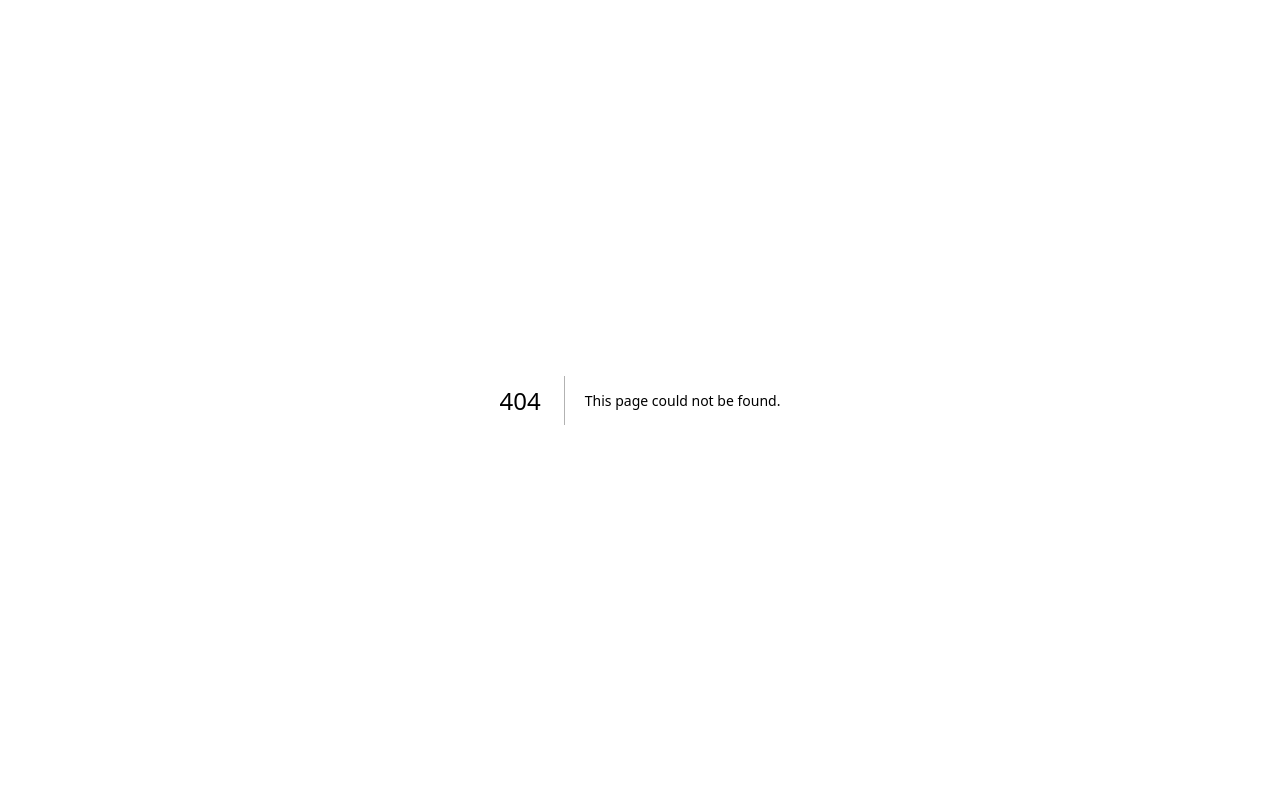
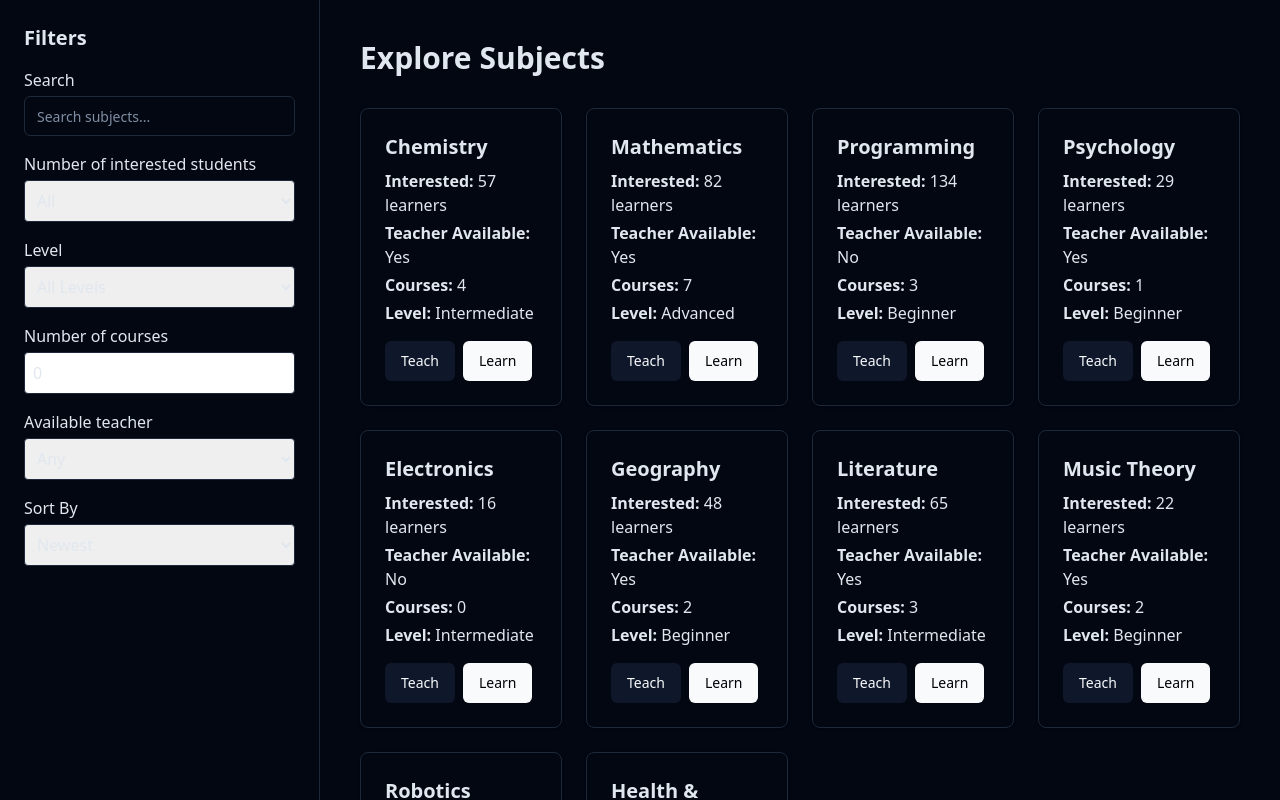
Before and after one commit to certego/BuffaLogs, a Next.js app in the folder frontend/: page /subjects in a window 1280 px wide. Before the commit this address had no page. Shown: the top 800 px of the page. Built offline with nearby package versions, Linux system fonts and the light colour scheme.

Commit message:
Add files via upload

```diff
--- /dev/null
+++ b/frontend/pages/subjects.tsx
@@ -0,0 +1,197 @@
+import * as React from "react";
+import { useState, useMemo } from "react";
+import { Input } from "@/components/ui/input";
+import { Button } from "@/components/ui/button";
+
+// Mock subject data
+const SUBJECTS = [
+  {
+    name: "Chemistry",
+    interested: 57,
+    teacher: true,
+    courses: 4,
+    level: "Intermediate",
+  },
+  {
+    name: "Mathematics",
+    interested: 82,
+    teacher: true,
+    courses: 7,
+    level: "Advanced",
+  },
+  {
+    name: "Programming",
+    interested: 134,
+    teacher: false,
+    courses: 3,
+    level: "Beginner",
+  },
+  {
+    name: "Psychology",
+    interested: 29,
+    teacher: true,
+    courses: 1,
+    level: "Beginner",
+  },
+  {
+    name: "Electronics",
+    interested: 16,
+    teacher: false,
+    courses: 0,
+    level: "Intermediate",
+  },
+  {
+    name: "Geography",
+    interested: 48,
+    teacher: true,
+    courses: 2,
+    level: "Beginner",
+  },
+  {
+    name: "Literature",
+    interested: 65,
+    teacher: true,
+    courses: 3,
+    level: "Intermediate",
+  },
+  {
+    name: "Music Theory",
+    interested: 22,
+    teacher: true,
+    courses: 2,
+    level: "Beginner",
+  },
+  {
+    name: "Robotics",
+    interested: 73,
+    teacher: false,
+    courses: 5,
+    level: "Advanced",
+  },
+  {
+    name: "Health & Wellness",
+    interested: 41,
+    teacher: true,
+    courses: 2,
+    level: "Beginner",
+  },
+];
+
+const LEVELS = ["All Levels", "Beginner", "Intermediate", "Advanced"];
+const SORT_OPTIONS = ["Newest", "A-Z", "Z-A"];
+
+export default function SubjectsPage() {
+  const [search, setSearch] = useState("");
+  const [minInterested, setMinInterested] = useState(0);
+  const [level, setLevel] = useState("All Levels");
+  const [minCourses, setMinCourses] = useState(0);
+  const [teacher, setTeacher] = useState("any");
+  const [sort, setSort] = useState("Newest");
+
+  const filteredSubjects = useMemo(() => {
+    let filtered = SUBJECTS.filter((s) =>
+      s.name.toLowerCase().includes(search.toLowerCase())
+    );
+    if (minInterested > 0) filtered = filtered.filter((s) => s.interested >= minInterested);
+    if (level !== "All Levels") filtered = filtered.filter((s) => s.level === level);
+    if (minCourses > 0) filtered = filtered.filter((s) => s.courses >= minCourses);
+    if (teacher !== "any") filtered = filtered.filter((s) => s.teacher === (teacher === "yes"));
+    if (sort === "A-Z") filtered = filtered.sort((a, b) => a.name.localeCompare(b.name));
+    if (sort === "Z-A") filtered = filtered.sort((a, b) => b.name.localeCompare(a.name));
+    return filtered;
+  }, [search, minInterested, level, minCourses, teacher, sort]);
+
+  return (
+    <div className="flex flex-row min-h-screen bg-background">
+      {/* Filter Sidebar */}
+      <aside className="w-80 p-6 border-r border-border bg-card">
+        <h2 className="text-xl font-bold mb-4">Filters</h2>
+        <div className="mb-4">
+          <label className="block mb-1">Search</label>
+          <Input
+            placeholder="Search subjects..."
+            value={search}
+            onChange={(e: React.ChangeEvent<HTMLInputElement>) => setSearch(e.target.value)}
+          />
+        </div>
+        <div className="mb-4">
+          <label className="block mb-1">Number of interested students</label>
+          <select
+            className="w-full border rounded p-2"
+            value={minInterested}
+            onChange={(e: React.ChangeEvent<HTMLSelectElement>) => setMinInterested(Number(e.target.value))}
+          >
+            <option value={0}>All</option>
+            <option value={50}>50+</option>
+            <option value={100}>100+</option>
+          </select>
+        </div>
+        <div className="mb-4">
+          <label className="block mb-1">Level</label>
+          <select
+            className="w-full border rounded p-2"
+            value={level}
+            onChange={(e: React.ChangeEvent<HTMLSelectElement>) => setLevel(e.target.value)}
+          >
+            {LEVELS.map((lvl) => (
+              <option key={lvl} value={lvl}>{lvl}</option>
+            ))}
+          </select>
+        </div>
+        <div className="mb-4">
+          <label className="block mb-1">Number of courses</label>
+          <input
+            type="number"
+            min={0}
+            className="w-full border rounded p-2"
+            value={minCourses}
+            onChange={(e: React.ChangeEvent<HTMLInputElement>) => setMinCourses(Number(e.target.value))}
+          />
+        </div>
+        <div className="mb-4">
+          <label className="block mb-1">Available teacher</label>
+          <select
+            className="w-full border rounded p-2"
+            value={teacher}
+            onChange={(e: React.ChangeEvent<HTMLSelectElement>) => setTeacher(e.target.value)}
+          >
+            <option value="any">Any</option>
+            <option value="yes">Yes</option>
+            <option value="no">No</option>
+          </select>
+        </div>
+        <div className="mb-4">
+          <label className="block mb-1">Sort By</label>
+          <select
+            className="w-full border rounded p-2"
+            value={sort}
+            onChange={(e: React.ChangeEvent<HTMLSelectElement>) => setSort(e.target.value)}
+          >
+            {SORT_OPTIONS.map((opt) => (
+              <option key={opt} value={opt}>{opt}</option>
+            ))}
+          </select>
+        </div>
+      </aside>
+      {/* Subjects Grid */}
+      <main className="flex-1 p-10">
+        <h1 className="text-3xl font-bold mb-8">Explore Subjects</h1>
+        <div className="grid grid-cols-1 sm:grid-cols-2 md:grid-cols-3 lg:grid-cols-4 gap-6">
+          {filteredSubjects.map((subject) => (
+            <div key={subject.name} className="border rounded-lg p-6 bg-card shadow">
+              <h2 className="text-xl font-semibold mb-2">{subject.name}</h2>
+              <p className="mb-1"><b>Interested:</b> {subject.interested} learners</p>
+              <p className="mb-1"><b>Teacher Available:</b> {subject.teacher ? "Yes" : "No"}</p>
+              <p className="mb-1"><b>Courses:</b> {subject.courses}</p>
+              <p className="mb-4"><b>Level:</b> {subject.level}</p>
+              <div className="flex gap-2">
+                <Button variant="secondary">Teach</Button>
+                <Button variant="default">Learn</Button>
+              </div>
+            </div>
+          ))}
+        </div>
+      </main>
+    </div>
+  );
+}
```
